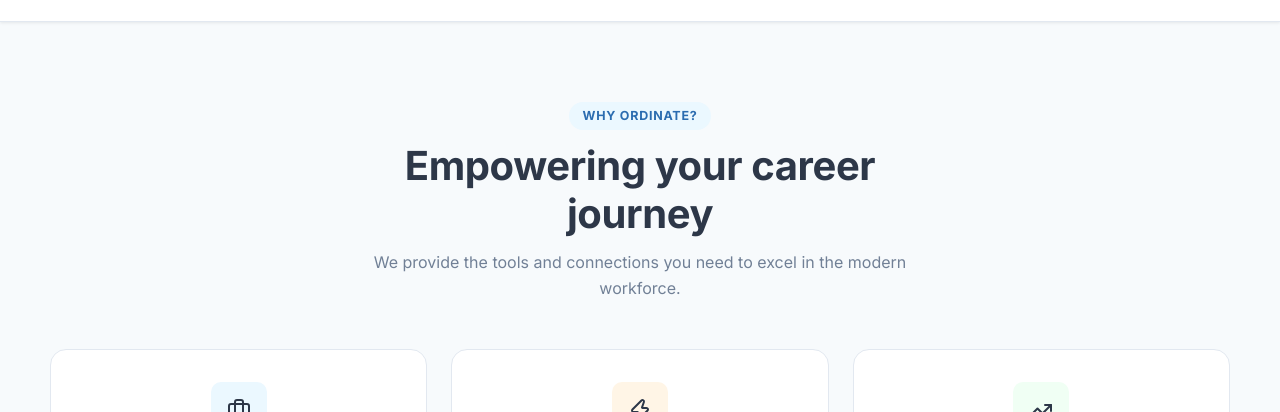
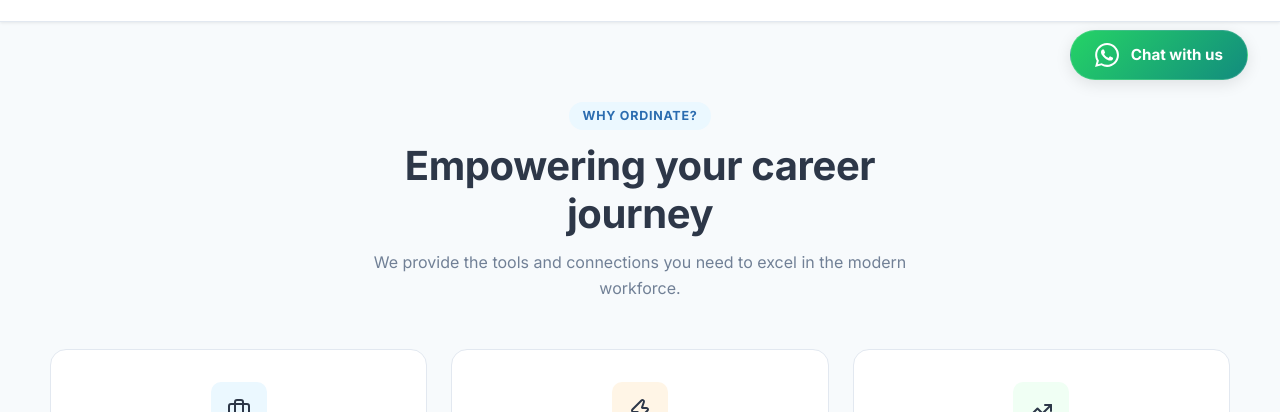
Before and after one commit to arshit09/ordinate, a plain HTML site: page public-website/frontend/index.html in a window 1280 px wide. Shown: the part 688-1100 px from the top of the page. Drawn offline with nearby package versions, Linux system fonts and the light colour scheme.

Commit message:
feat: add premium WhatsApp 'Chat with us' button to all pages

```diff
--- a/public-website/frontend/css/global.css
+++ b/public-website/frontend/css/global.css
@@ -822,3 +822,56 @@
   .container { padding: 0 16px; }
   .hero h1 { font-size: 1.85rem; }
 }
+
+/* ── WhatsApp Floating Button ───────────────────────────────── */
+.whatsapp-float {
+  position: fixed;
+  bottom: 32px;
+  right: 32px;
+  background: linear-gradient(135deg, #25D366 0%, #128C7E 100%);
+  color: #fff !important;
+  padding: 12px 24px;
+  border-radius: 50px;
+  display: flex;
+  align-items: center;
+  gap: 12px;
+  box-shadow: var(--shadow);
+  z-index: 10000;
+  transition: all 0.4s cubic-bezier(0.175, 0.885, 0.32, 1.275);
+  cursor: pointer;
+  border: 1px solid rgba(255, 255, 255, 0.15);
+  text-decoration: none !important;
+}
+
+.whatsapp-float:hover {
+  transform: scale(1.05) translateY(-5px);
+  box-shadow: var(--shadow-xl);
+}
+
+.whatsapp-float svg {
+  width: 24px;
+  height: 24px;
+  fill: #fff;
+}
+
+.whatsapp-btn-text {
+  font-size: .95rem;
+  font-weight: 700;
+  white-space: nowrap;
+}
+
+@media (max-width: 768px) {
+  .whatsapp-float {
+    bottom: 24px;
+    right: 24px;
+    padding: 10px 20px;
+    gap: 8px;
+  }
+  .whatsapp-float svg {
+    width: 20px;
+    height: 20px;
+  }
+  .whatsapp-btn-text {
+    font-size: .88rem;
+  }
+}
--- a/public-website/frontend/js/navbar.js
+++ b/public-website/frontend/js/navbar.js
@@ -46,4 +46,23 @@
             navbar.style.boxShadow = '0 2px 12px rgba(0,0,0,.06)';
         }
     });
+
+    // WhatsApp Button Injection
+    const initWhatsAppButton = () => {
+        const waNumber = "16475132546";
+        const waMessage = encodeURIComponent("Hi there! 👋 I'm exploring Ordinate and have a few questions. Could you help me out?");
+        const waUrl = `https://wa.me/${waNumber}?text=${waMessage}`;
+
+        const waBtn = document.createElement('a');
+        waBtn.href = waUrl;
+        waBtn.target = "_blank";
+        waBtn.className = "whatsapp-float";
+        waBtn.setAttribute('aria-label', 'Chat with us on WhatsApp');
+        waBtn.innerHTML = `
+            <svg viewBox="0 0 24 24"><path d="M17.472 14.382c-.297-.149-1.758-.867-2.03-.967-.273-.099-.471-.148-.67.15-.197.297-.767.966-.94 1.164-.173.199-.347.223-.644.075-.297-.15-1.255-.463-2.39-1.475-.883-.788-1.48-1.761-1.653-2.059-.173-.297-.018-.458.13-.606.134-.133.298-.347.446-.52.149-.174.198-.298.298-.497.099-.198.05-.371-.025-.52-.075-.149-.669-1.612-.916-2.207-.242-.579-.487-.5-.669-.51-.173-.008-.371-.01-.57-.01-.198 0-.52.074-.792.372-.272.297-1.04 1.016-1.04 2.479 0 1.462 1.065 2.875 1.213 3.074.149.198 2.096 3.2 5.077 4.487.709.306 1.262.489 1.694.625.712.227 1.36.195 1.871.118.571-.085 1.758-.719 2.006-1.413.248-.694.248-1.289.173-1.413-.074-.124-.272-.198-.57-.347m-5.421 7.403h-.004a9.87 9.87 0 0 1-5.031-1.378l-.361-.214-3.741.982.998-3.648-.235-.374a9.86 9.86 0 0 1-1.51-5.26c.001-5.45 4.436-9.884 9.888-9.884 2.64 0 5.122 1.03 6.988 2.898a9.825 9.825 0 0 1 2.893 6.994c-.003 5.45-4.437 9.884-9.885 9.884m8.413-18.297A11.815 11.815 0 0 0 12.05 0C5.495 0 .16 5.335.157 11.892c0 2.096.547 4.142 1.588 5.945L.057 24l6.305-1.654A11.882 11.882 0 0 0 12.048 23.97h.005c6.552 0 11.89-5.335 11.893-11.893a11.821 11.821 0 0 0-3.48-8.413z"/></svg>
+            <span class="whatsapp-btn-text">Chat with us</span>
+        `;
+        document.body.appendChild(waBtn);
+    };
+    initWhatsAppButton();
 });
```
